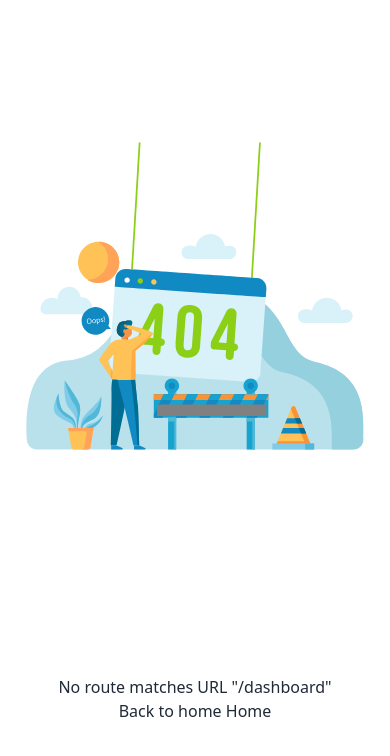
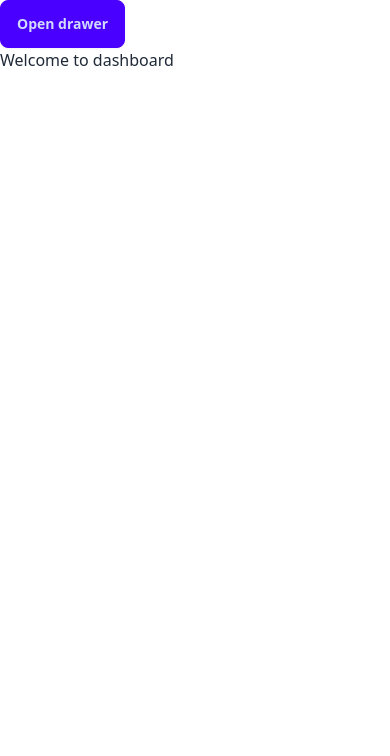
Before and after one commit to ihsajjad/HotelMania-MERN-Application, a React (Vite) app in the folder frontend/: page /dashboard in a window 390 px wide. Shown: the top 756 px of the page. Built offline with nearby package versions, Linux system fonts and the light colour scheme; no server answers.

Commit message:
Frontend: added dashboard layout

```diff
--- a/frontend/src/App.tsx
+++ b/frontend/src/App.tsx
@@ -1,4 +1,5 @@
 import { createBrowserRouter } from "react-router-dom";
+import DashboardLayout from "./layouts/DashboardLayout";
 import MainLayout from "./layouts/MainLayout";
 import Error from "./pages/Error";
 import Home from "./pages/Home";
@@ -16,4 +17,12 @@ export const routes = createBrowserRouter([
       { path: "register", element: <Register /> },
     ],
   },
+  {
+    path: "/dashboard",
+    element: <DashboardLayout />,
+    errorElement: <Error />,
+    children: [
+      { path: "/dashboard", element: <div>Welcome to dashboard</div> },
+    ],
+  },
 ]);
--- /dev/null
+++ b/frontend/src/layouts/DashboardLayout.tsx
@@ -0,0 +1,38 @@
+import { Outlet } from "react-router-dom";
+
+const DashboardLayout = () => {
+  return (
+    <div className="drawer lg:drawer-open">
+      <input id="my-drawer-2" type="checkbox" className="drawer-toggle" />
+      <div className="drawer-content">
+        <label
+          htmlFor="my-drawer-2"
+          className="btn btn-primary drawer-button lg:hidden"
+        >
+          Open drawer
+        </label>
+
+        {/* Page content here */}
+        <Outlet />
+      </div>
+      <div className="drawer-side shadow-2xl shadow-[#000000af]">
+        <label
+          htmlFor="my-drawer-2"
+          aria-label="close sidebar"
+          className="drawer-overlay"
+        ></label>
+        <ul className="menu p-4 w-60 min-h-full bg-[var(--bg-color)] text-white ">
+          {/* Sidebar content here */}
+          <li>
+            <a>Sidebar Item 1</a>
+          </li>
+          <li>
+            <a>Sidebar Item 2</a>
+          </li>
+        </ul>
+      </div>
+    </div>
+  );
+};
+
+export default DashboardLayout;
```
